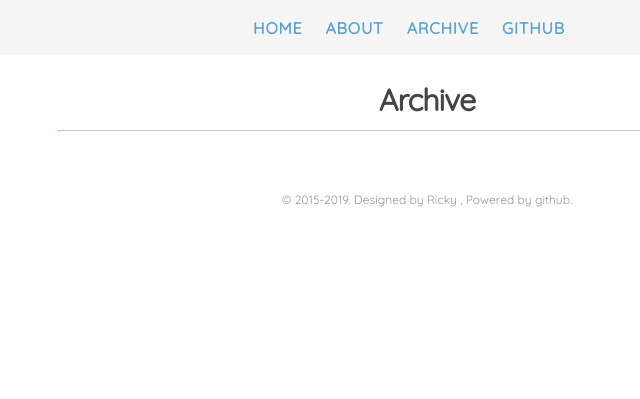
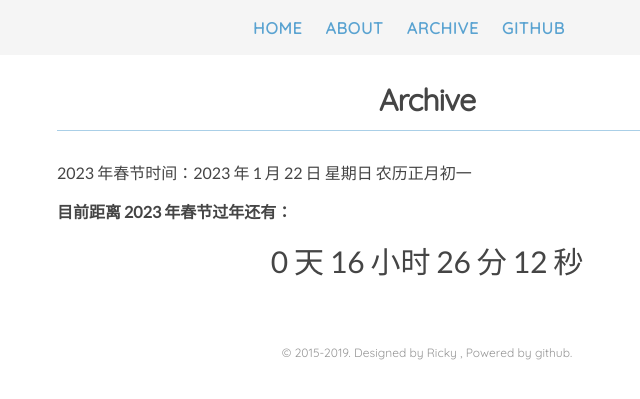
Before and after one commit to Rickylamn/Rickylamn.github.io, a Jekyll site: the page built from archive.html, in a window 1280 px wide. Shown: the top 399 px of the page, without its empty margins (213-853 px from the left). Built offline with Jekyll 4.4.1, drawn with Linux system fonts in a browser that asks for light colours; nearby versions of some CDN libraries.

Commit message:
Update archive.html

```diff
--- a/archive.html
+++ b/archive.html
@@ -31,3 +31,7 @@ permalink: /archive/
 
 	{% endfor %}
 </div>
+
+<p>2023 年春节时间：2023 年 1 月 22 日 星期日 农历正月初一</p>
+<p><strong>目前距离 2023 年春节过年还有：</strong></p>
+<div><style>.ny i{color:#FF4500}</style><div class="ny" style="margin-bottom:30px"><div style="font-size:30px;text-align:center"><i class="ic i-cjdl"></i> <span id="t_d"></span> <span id="t_h"></span> <span id="t_m"></span> <span id="t_s"></span> <i class="ic i-cjdl"></i></div></div><script type="text/javascript">function getRTime(){var e=new Date("2023/01/22 00:00:00"),t=new Date,n=e.getTime()-t.getTime(),m=Math.floor(n/1e3/60/60/24),o=Math.floor(n/1e3/60/60%24),r=Math.floor(n/1e3/60%60),d=Math.floor(n/1e3%60);document.getElementById("t_d").innerHTML=m+" 天",document.getElementById("t_h").innerHTML=o+" 小时",document.getElementById("t_m").innerHTML=r+" 分",document.getElementById("t_s").innerHTML=d+" 秒"}setInterval(getRTime,1e3)</script></div>
```
